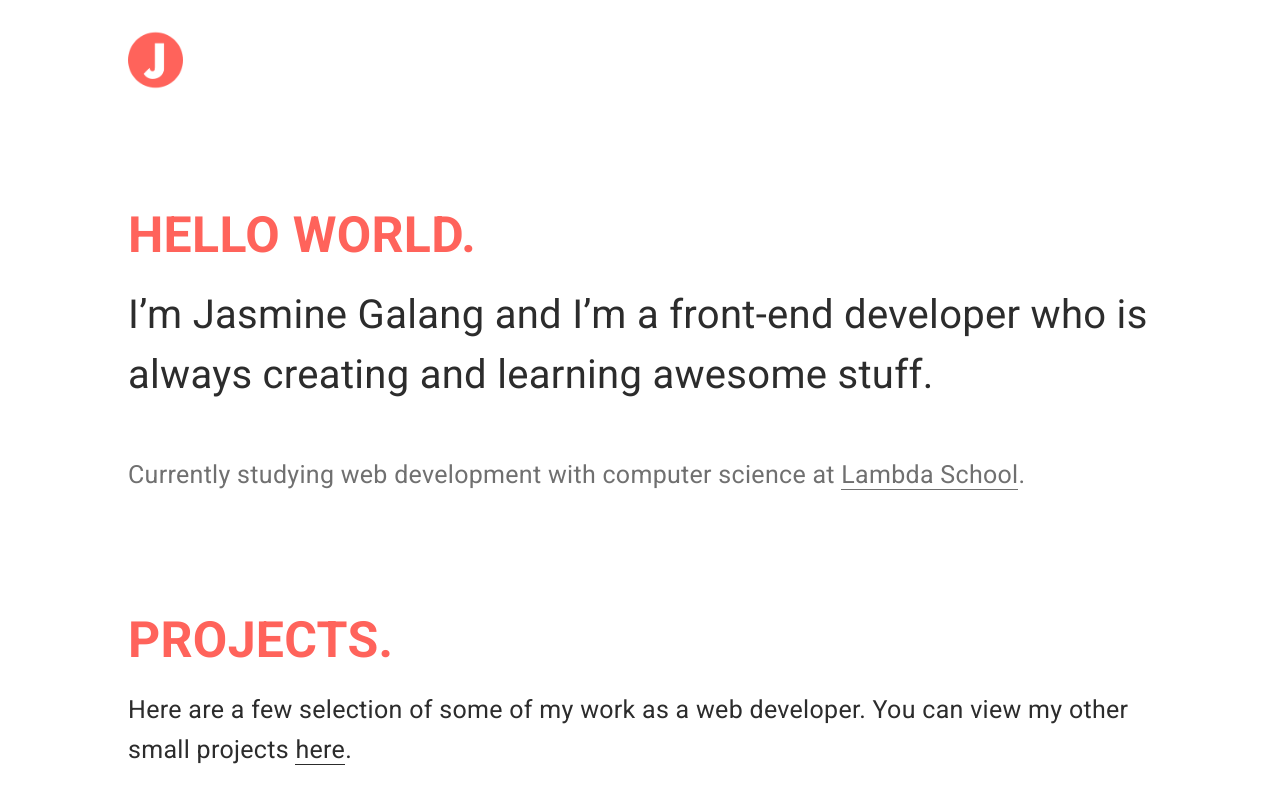
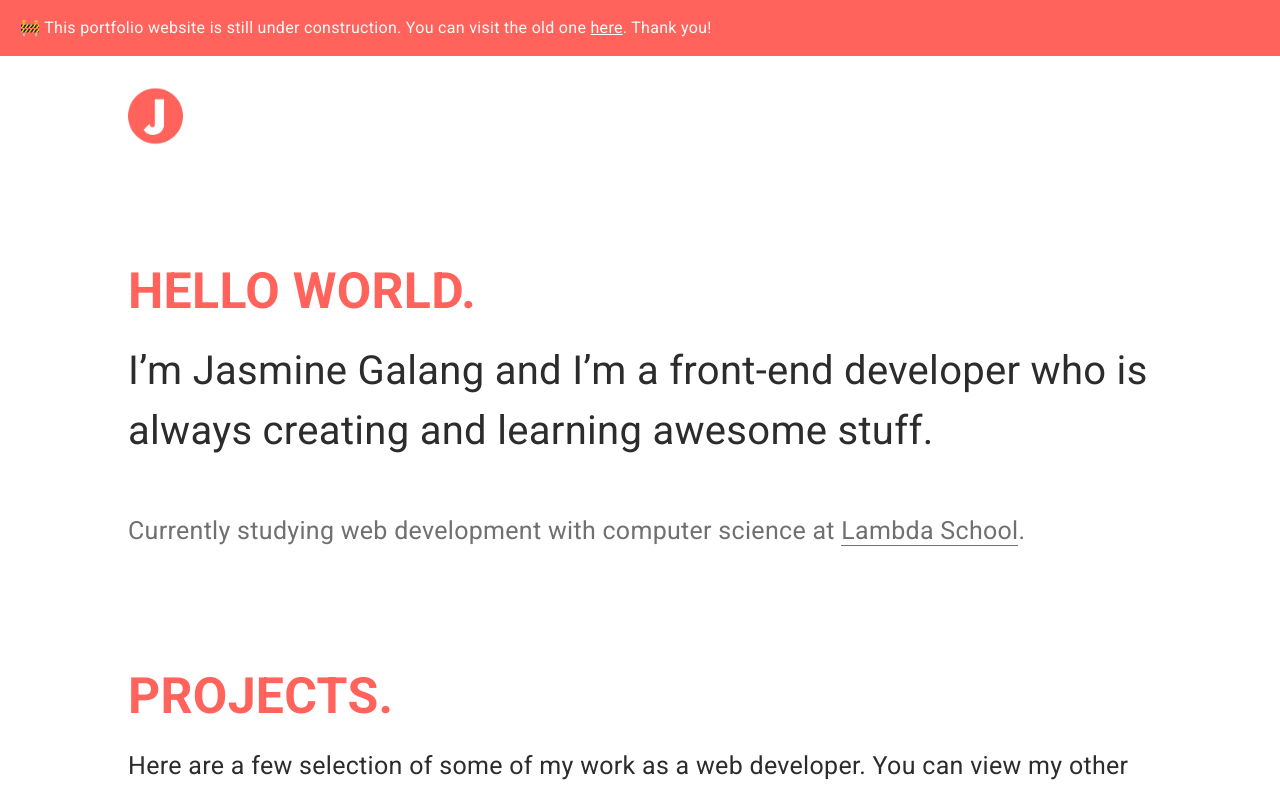
Before and after one commit to jsmndev/jsmn.dev, a React (Create React App) app: page / in a window 1280 px wide. Shown: the top 793 px of the page. Built offline with nearby package versions, Linux system fonts and the light colour scheme.

Commit message:
🚧 Still under construction

```diff
--- a/src/App/App.js
+++ b/src/App/App.js
@@ -8,7 +8,7 @@ class App extends Component {
   render() {
     return (
       <AppContainer>
-        {/* <UnderConstruction /> */}
+        <UnderConstruction />
         <MainPage />
       </AppContainer>
     );
```
